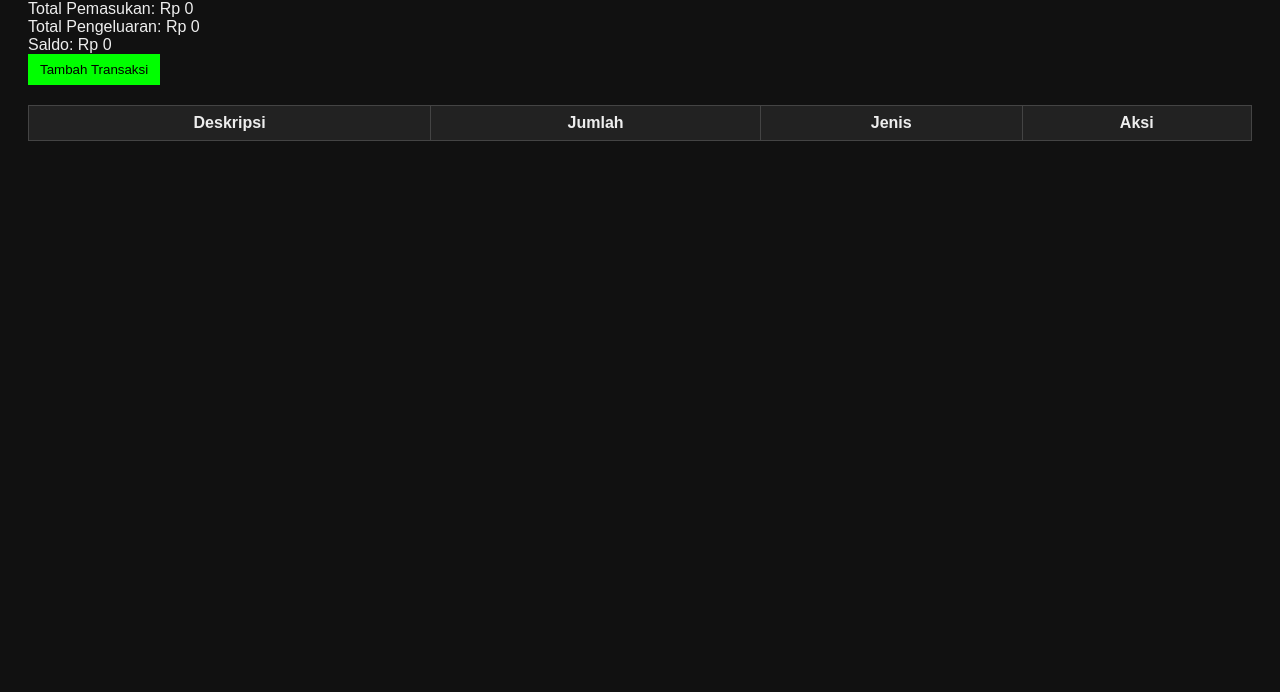
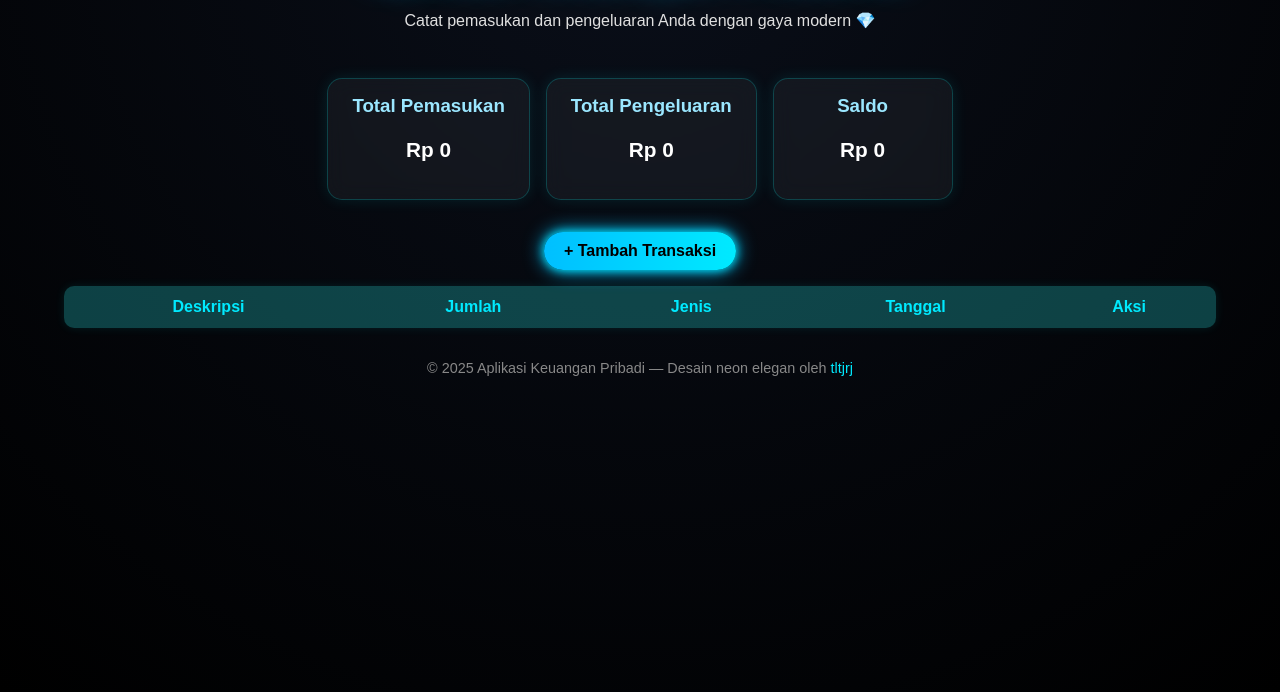
Before and after one commit to tltjrj-dev/keuangan-pribadiiii, a plain HTML site: page index.html in a window 1280 px wide. Shown: the part 108-800 px from the top of the page. Drawn offline with Linux system fonts and the light colour scheme.

Commit message:
Update index.html

```diff
--- a/index.html
+++ b/index.html
@@ -1,83 +1,216 @@
 <!DOCTYPE html>
 <html lang="id">
 <head>
-  <meta charset="UTF-8">
+  <meta charset="UTF-8" />
+  <meta name="viewport" content="width=device-width, initial-scale=1.0" />
   <title>Aplikasi Keuangan Pribadi</title>
   <style>
-    body { font-family: Arial, sans-serif; padding: 20px; background: #111; color: #eee; }
-    .neon { color: #0ff; text-shadow: 0 0 5px #0ff, 0 0 20px #0ff; }
-    table { width:100%; border-collapse: collapse; margin-top: 20px; }
-    th, td { padding: 8px; border: 1px solid #444; }
-    th { background: #222; }
-    .btn { padding: 8px 12px; background: #0f0; color: #000; border: none; cursor: pointer; }
+    * {
+      box-sizing: border-box;
+      transition: all 0.3s ease;
+    }
+    body {
+      font-family: "Poppins", sans-serif;
+      background: radial-gradient(circle at top, #0a0f1a, #000);
+      color: #e0e0e0;
+      margin: 0;
+      padding: 0;
+      min-height: 100vh;
+      display: flex;
+      flex-direction: column;
+      align-items: center;
+    }
+    header {
+      text-align: center;
+      padding: 2rem 1rem 1rem;
+    }
+    h1 {
+      color: #00eaff;
+      text-shadow: 0 0 10px #00eaff, 0 0 30px #00bfff;
+      letter-spacing: 2px;
+      font-size: 2.2rem;
+    }
+    .summary {
+      display: flex;
+      flex-wrap: wrap;
+      justify-content: center;
+      gap: 1rem;
+      margin: 1rem 0;
+    }
+    .card {
+      background: rgba(255, 255, 255, 0.05);
+      border: 1px solid rgba(0, 255, 255, 0.2);
+      box-shadow: 0 0 15px rgba(0, 255, 255, 0.1);
+      border-radius: 15px;
+      padding: 1rem 1.5rem;
+      min-width: 180px;
+      text-align: center;
+      backdrop-filter: blur(10px);
+    }
+    .card h3 {
+      margin: 0;
+      color: #9be7ff;
+    }
+    .card p {
+      font-size: 1.3rem;
+      font-weight: bold;
+      color: #fff;
+    }
+    .actions {
+      margin: 1rem;
+      text-align: center;
+    }
+    button {
+      background: linear-gradient(90deg, #00bfff, #00eaff);
+      border: none;
+      color: #000;
+      padding: 10px 20px;
+      border-radius: 25px;
+      cursor: pointer;
+      font-weight: 600;
+      font-size: 1rem;
+      box-shadow: 0 0 10px #00eaff, 0 0 20px #00bfff;
+    }
+    button:hover {
+      transform: scale(1.05);
+      box-shadow: 0 0 20px #00ffff, 0 0 40px #00eaff;
+    }
+    table {
+      width: 90%;
+      border-collapse: collapse;
+      margin-bottom: 2rem;
+      border-radius: 10px;
+      overflow: hidden;
+      background: rgba(255,255,255,0.05);
+      box-shadow: 0 0 10px rgba(0,255,255,0.1);
+    }
+    th, td {
+      padding: 12px;
+      text-align: center;
+    }
+    th {
+      background: rgba(0,255,255,0.2);
+      color: #00eaff;
+    }
+    tr:nth-child(even) {
+      background: rgba(255,255,255,0.05);
+    }
+    td button {
+      background: #ff004c;
+      color: #fff;
+      border: none;
+      padding: 6px 12px;
+      border-radius: 8px;
+      cursor: pointer;
+      box-shadow: 0 0 8px #ff004c;
+    }
+    td button:hover {
+      background: #ff3366;
+    }
+    footer {
+      color: #888;
+      font-size: 0.9rem;
+      text-align: center;
+      margin-bottom: 1rem;
+    }
+    @keyframes glow {
+      0%,100% { text-shadow: 0 0 10px #00ffff; }
+      50% { text-shadow: 0 0 20px #00bfff; }
+    }
   </style>
 </head>
 <body>
-  <h1 class="neon">Aplikasi Keuangan Pribadi</h1>
+  <header>
+    <h1>Aplikasi Keuangan Pribadiku</h1>
+    <p>Catat pemasukan dan pengeluaran Anda dengan gaya modern 💎</p>
+  </header>
 
-  <div>
-    <span>Total Pemasukan: Rp <span id="totalIncome">0</span></span><br>
-    <span>Total Pengeluaran: Rp <span id="totalExpense">0</span></span><br>
-    <span>Saldo: Rp <span id="balance">0</span></span>
+  <section class="summary">
+    <div class="card">
+      <h3>Total Pemasukan</h3>
+      <p id="income">Rp 0</p>
+    </div>
+    <div class="card">
+      <h3>Total Pengeluaran</h3>
+      <p id="expense">Rp 0</p>
+    </div>
+    <div class="card">
+      <h3>Saldo</h3>
+      <p id="balance">Rp 0</p>
+    </div>
+  </section>
+
+  <div class="actions">
+    <button id="addBtn">+ Tambah Transaksi</button>
   </div>
-
-  <button class="btn" id="btnAdd">Tambah Transaksi</button>
 
   <table>
     <thead>
       <tr>
-        <th>Deskripsi</th><th>Jumlah</th><th>Jenis</th><th>Aksi</th>
+        <th>Deskripsi</th>
+        <th>Jumlah</th>
+        <th>Jenis</th>
+        <th>Tanggal</th>
+        <th>Aksi</th>
       </tr>
     </thead>
-    <tbody id="tableBody">
-      <!-- Akan di-isi transaksi -->
-    </tbody>
+    <tbody id="transactionTable"></tbody>
   </table>
 
+  <footer>
+    © 2025 Aplikasi Keuangan Pribadi — Desain neon elegan oleh <span style="color:#00eaff;">tltjrj</span>
+  </footer>
+
   <script>
-    const totalIncomeEl = document.getElementById('totalIncome');
-    const totalExpenseEl = document.getElementById('totalExpense');
-    const balanceEl = document.getElementById('balance');
-    const tableBody = document.getElementById('tableBody');
-    const btnAdd = document.getElementById('btnAdd');
+    const addBtn = document.getElementById("addBtn");
+    const incomeEl = document.getElementById("income");
+    const expenseEl = document.getElementById("expense");
+    const balanceEl = document.getElementById("balance");
+    const tableBody = document.getElementById("transactionTable");
 
-    let transactions = JSON.parse(localStorage.getItem('transactions')) || [];
+    let transactions = JSON.parse(localStorage.getItem("transactions")) || [];
+
+    function formatRupiah(num) {
+      return "Rp " + num.toLocaleString("id-ID");
+    }
 
     function updateUI() {
-      tableBody.innerHTML = '';
+      tableBody.innerHTML = "";
       let income = 0, expense = 0;
-      transactions.forEach((t, idx) => {
-        const tr = document.createElement('tr');
-        tr.innerHTML = `
+      transactions.forEach((t, index) => {
+        const row = document.createElement("tr");
+        row.innerHTML = `
           <td>${t.desc}</td>
-          <td>Rp ${t.amount}</td>
-          <td>${t.type}</td>
-          <td><button onclick="deleteTx(${idx})">Hapus</button></td>
+          <td>${formatRupiah(t.amount)}</td>
+          <td style="color:${t.type === "Pemasukan" ? "#00ffcc" : "#ff3366"};">${t.type}</td>
+          <td>${t.date}</td>
+          <td><button onclick="deleteTx(${index})">Hapus</button></td>
         `;
-        tableBody.appendChild(tr);
-        if (t.type === 'Pemasukan') income += t.amount;
+        tableBody.appendChild(row);
+        if (t.type === "Pemasukan") income += t.amount;
         else expense += t.amount;
       });
-      totalIncomeEl.textContent = income;
-      totalExpenseEl.textContent = expense;
-      balanceEl.textContent = income - expense;
-      localStorage.setItem('transactions', JSON.stringify(transactions));
+      incomeEl.textContent = formatRupiah(income);
+      expenseEl.textContent = formatRupiah(expense);
+      balanceEl.textContent = formatRupiah(income - expense);
+      localStorage.setItem("transactions", JSON.stringify(transactions));
     }
 
-    function deleteTx(idx) {
-      transactions.splice(idx, 1);
+    function deleteTx(index) {
+      transactions.splice(index, 1);
       updateUI();
     }
 
-    btnAdd.addEventListener('click', () => {
-      const desc = prompt('Deskripsi:');
-      const amount = parseInt(prompt('Jumlah (Rp):'), 10);
-      const type = prompt('Jenis (Pemasukan/Pengeluaran):');
-      if(desc && !isNaN(amount) && (type==='Pemasukan' || type==='Pengeluaran')) {
-        transactions.push({ desc, amount, type });
+    addBtn.addEventListener("click", () => {
+      const desc = prompt("Deskripsi transaksi:");
+      const amount = parseFloat(prompt("Jumlah (angka saja):"));
+      const type = prompt("Jenis: Pemasukan / Pengeluaran");
+      const date = new Date().toLocaleDateString("id-ID");
+      if (desc && !isNaN(amount) && (type === "Pemasukan" || type === "Pengeluaran")) {
+        transactions.push({ desc, amount, type, date });
         updateUI();
       } else {
-        alert('Input tidak valid!');
+        alert("Input tidak valid!");
       }
     });
 
```
